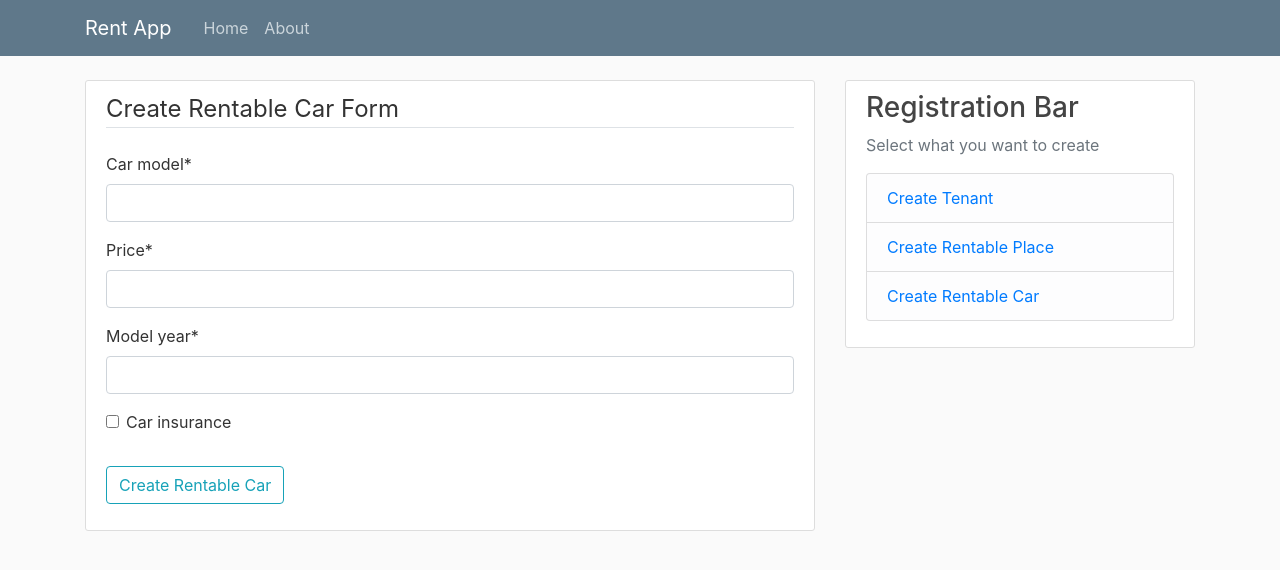
After one commit to FrancoTacchetti/Entrega1Tacchetti, a Django app: page /car/new in a window 1280 px wide. The commit adds this page. Shown: the top 570 px of the page. Run offline with Django 4.2, Linux system fonts and the light colour scheme; parts of the project's set-up code (start-up, migrations or seed data) failed here and were passed over; some libraries are stand-ins or nearby versions.

Commit message:
Add View to Creation Forms

```diff
--- a/config/urls.py
+++ b/config/urls.py
@@ -4,17 +4,23 @@ from django.contrib import admin
 from django.urls import include, path
 from django.views import defaults as default_views
 from django.views.generic import TemplateView
+from entrega1tacchetti.rentapp.views import (
+    TenantCreateView,
+    RentCarCreateView,
+    RentPlaceCreateView)
 
 urlpatterns = [
     path("", TemplateView.as_view(template_name="rentapp/base.html"), name="home"),
-    path(
-        "about/", TemplateView.as_view(template_name="rentapp/about.html"), name="about"),
+    path( "about/", TemplateView.as_view(template_name="rentapp/about.html"), name="about"),
     # Django Admin, use {% url 'admin:index' %}
     path(settings.ADMIN_URL, admin.site.urls),
     # User management
     path("users/", include("entrega1tacchetti.users.urls", namespace="users")),
     path("accounts/", include("allauth.urls")),
     # Your stuff: custom urls includes go here
+    path( "tenant/new", TenantCreateView.as_view(template_name="rentapp/create_form.html"), name="tenant-create"),
+    path( "place/new", RentPlaceCreateView.as_view(template_name="rentapp/create_form.html"), name="rentable-place-create"),
+    path( "car/new", RentCarCreateView.as_view(template_name="rentapp/create_form.html"), name="rentable-car-create"),
 ] + static(settings.MEDIA_URL, document_root=settings.MEDIA_ROOT)
 
 
--- a/entrega1tacchetti/rentapp/views.py
+++ b/entrega1tacchetti/rentapp/views.py
@@ -4,7 +4,7 @@ from django.views.generic import (
     TemplateView,
     ListView,
     CreateView)
-from .models import (
+from rentapp.models import (
     Tenant,
     RentCar,
     RentPlace)
@@ -24,7 +24,11 @@ class TenantCreateView(CreateView):
             "paid_method",
             "rent_from",
             "rent_to",
-        ]
+    ]
+    def get_context_data(self, **kwargs):
+        context = super().get_context_data(**kwargs)
+        context["page_name"] = "Tenant"
+        return context
 
 class RentPlaceCreateView(CreateView):
     model = RentPlace
@@ -36,6 +40,10 @@ class RentPlaceCreateView(CreateView):
             "price",
             "capacity",
     ]
+    def get_context_data(self, **kwargs):
+        context = super().get_context_data(**kwargs)
+        context["page_name"] = "Rentable Place"
+        return context
 
 class RentCarCreateView(CreateView):
     model = RentCar
@@ -44,4 +52,8 @@ class RentCarCreateView(CreateView):
             "price",
             "model_year",
             "car_insurance",
-        ]
+    ]
+    def get_context_data(self, **kwargs):
+        context = super().get_context_data(**kwargs)
+        context["page_name"] = "Rentable Car"
+        return context
--- a/entrega1tacchetti/templates/rentapp/base.html
+++ b/entrega1tacchetti/templates/rentapp/base.html
@@ -48,9 +48,9 @@
               <h3>Registration Bar</h3>
               <p class='text-muted'>Select what you want to create
                 <ul class="list-group">
-                  <li class="list-group-item list-group-item-light"><a href="/">Create Users</a></li>
-                  <li class="list-group-item list-group-item-light"><a href="/">Create Rentable Place</a></li>
-                  <li class="list-group-item list-group-item-light"><a href="/">Create Rentable Car</a></li>
+                  <li class="list-group-item list-group-item-light"><a href="{% url 'tenant-create' %}">Create Tenant</a></li>
+                  <li class="list-group-item list-group-item-light"><a href="{% url 'rentable-place-create' %}">Create Rentable Place</a></li>
+                  <li class="list-group-item list-group-item-light"><a href="{% url 'rentable-car-create' %}">Create Rentable Car</a></li>
                 </ul>
               </p>
             </div>
--- /dev/null
+++ b/entrega1tacchetti/templates/rentapp/create_form.html
@@ -0,0 +1,16 @@
+{% extends "rentapp/base.html" %}
+{% load crispy_forms_tags %}
+{% block content %}
+    <div class="content-section">
+        <form method="POST">
+            {% csrf_token %}
+            <fieldset class="form-group">
+                <legend class="border-bottom mb-4">Create {{page_name}} Form</legend>
+                {{ form|crispy }}
+            </fieldset>
+            <div class="form-group">
+                <button class="btn btn-outline-info" type="submit">Create {{page_name}}</button>
+            </div>
+        </form>
+    </div>
+{% endblock content %}
```
